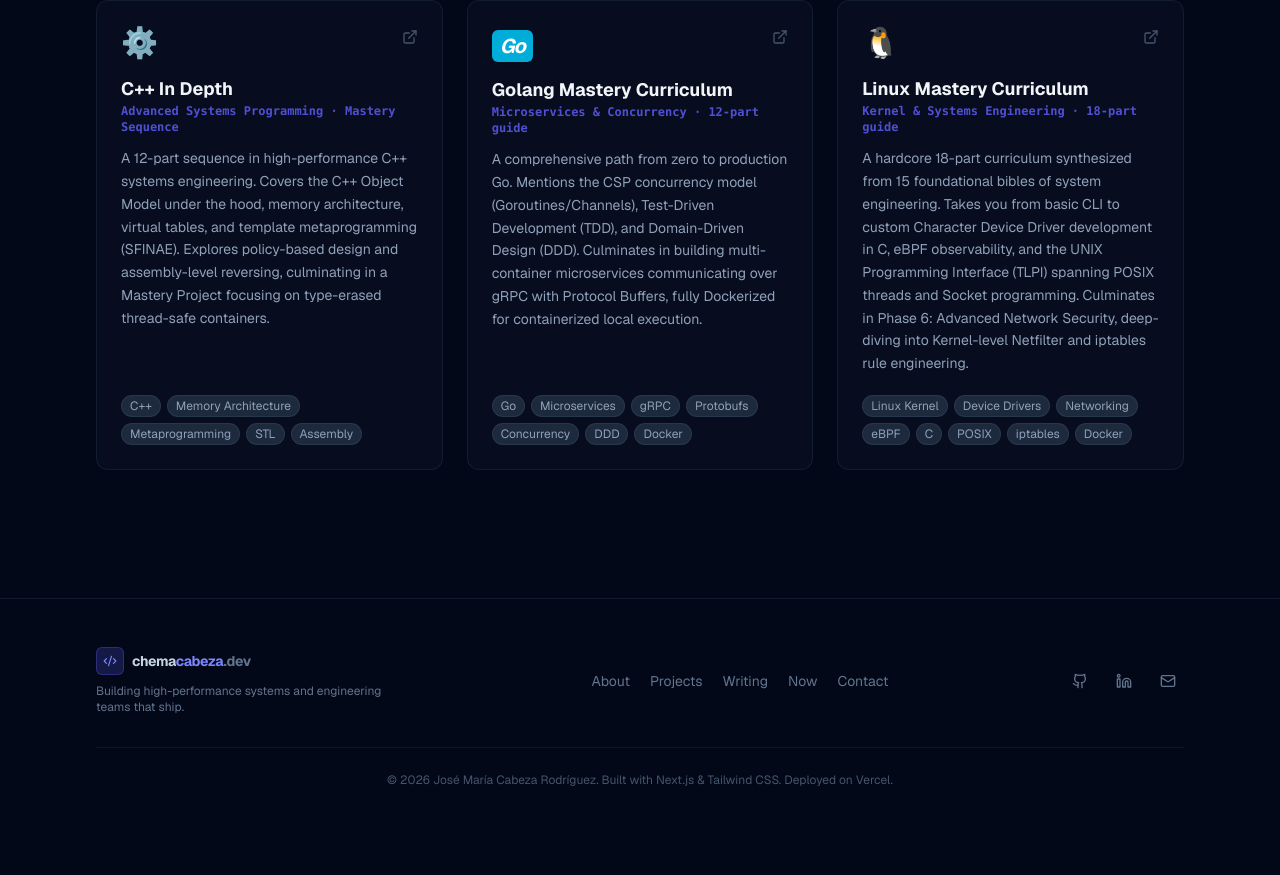
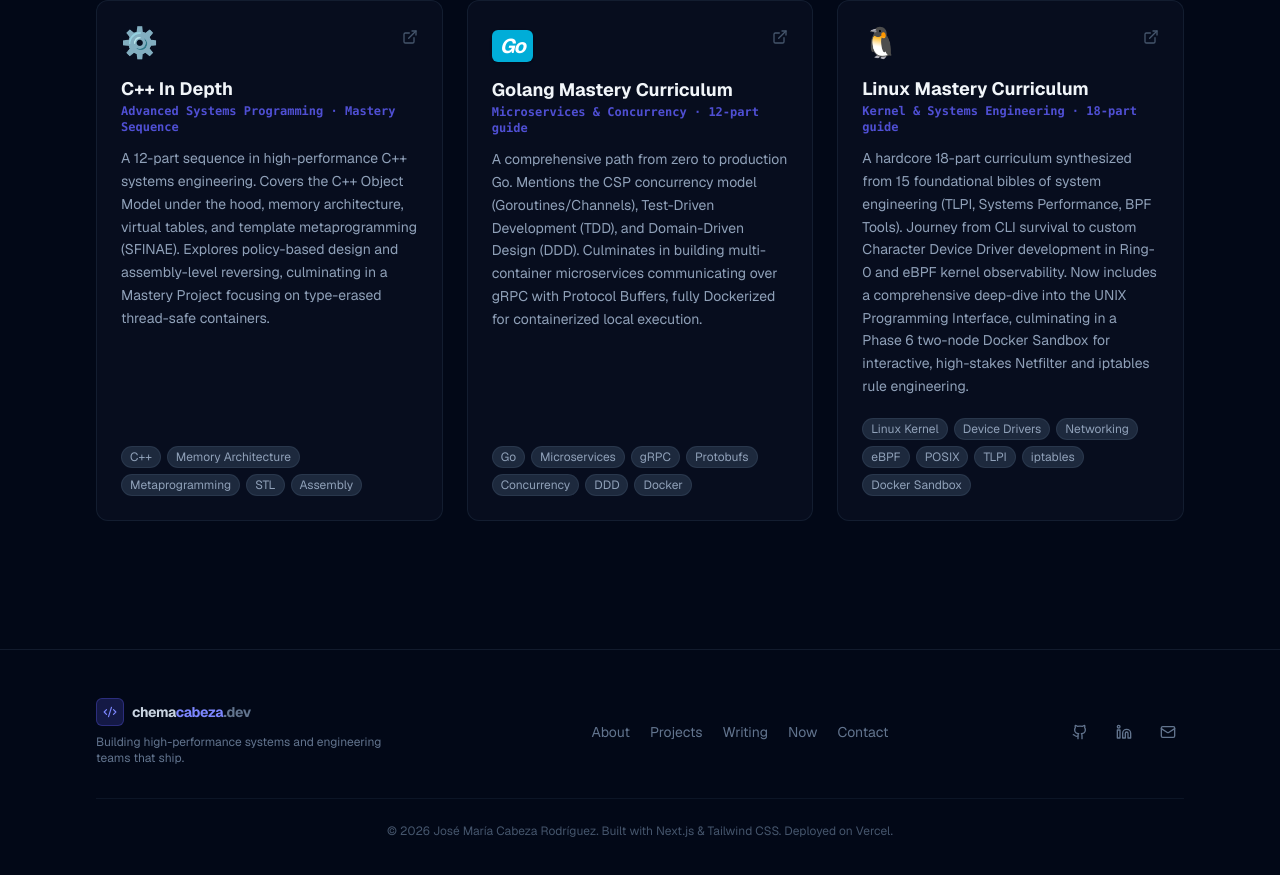
Before and after one commit to chemacabeza/chemacabeza-dev, a Next.js app: page /projects in a window 1280 px wide. Shown: the part 2289-3164 px from the top of the page. Before the commit the page ends 3125 px from the top, so only its background shows below. Built offline with nearby package versions, Linux system fonts and the light colour scheme.

Commit message:
feat: enhance Linux project description with TLPI bibles and interactive lab sandbox

```diff
--- a/app/projects/page.tsx
+++ b/app/projects/page.tsx
@@ -140,8 +140,8 @@ const githubProjects = [
         title: "Linux Mastery Curriculum",
         subtitle: "Kernel & Systems Engineering · 18-part guide",
         description:
-            "A hardcore 18-part curriculum synthesized from 15 foundational bibles of system engineering. Takes you from basic CLI to custom Character Device Driver development in C, eBPF observability, and the UNIX Programming Interface (TLPI) spanning POSIX threads and Socket programming. Culminates in Phase 6: Advanced Network Security, deep-diving into Kernel-level Netfilter and iptables rule engineering.",
-        tags: ["Linux Kernel", "Device Drivers", "Networking", "eBPF", "C", "POSIX", "iptables", "Docker"],
+            "A hardcore 18-part curriculum synthesized from 15 foundational bibles of system engineering (TLPI, Systems Performance, BPF Tools). Journey from CLI survival to custom Character Device Driver development in Ring-0 and eBPF kernel observability. Now includes a comprehensive deep-dive into the UNIX Programming Interface, culminating in a Phase 6 two-node Docker Sandbox for interactive, high-stakes Netfilter and iptables rule engineering.",
+        tags: ["Linux Kernel", "Device Drivers", "Networking", "eBPF", "POSIX", "TLPI", "iptables", "Docker Sandbox"],
     },
 ];
 
```
